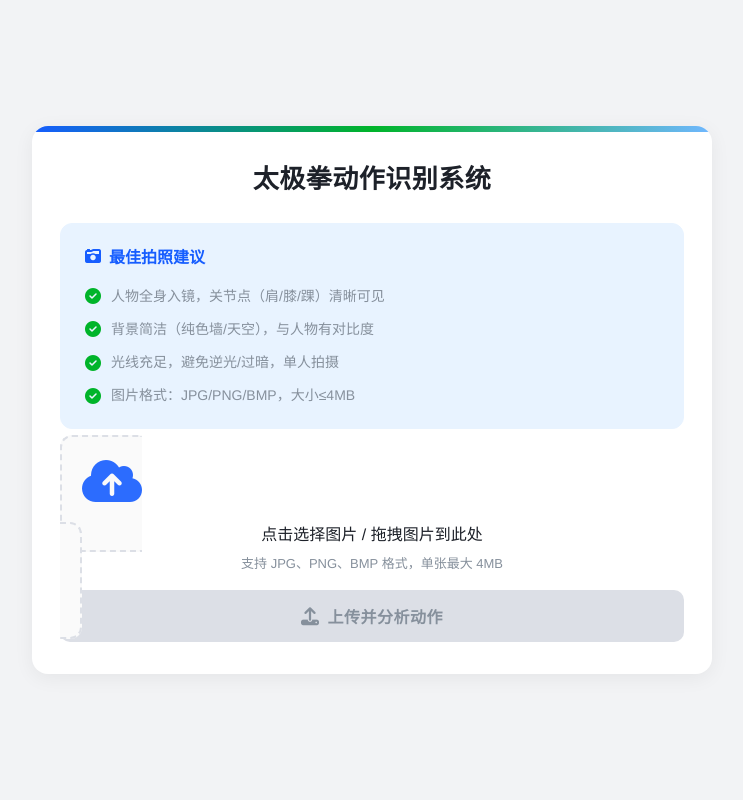
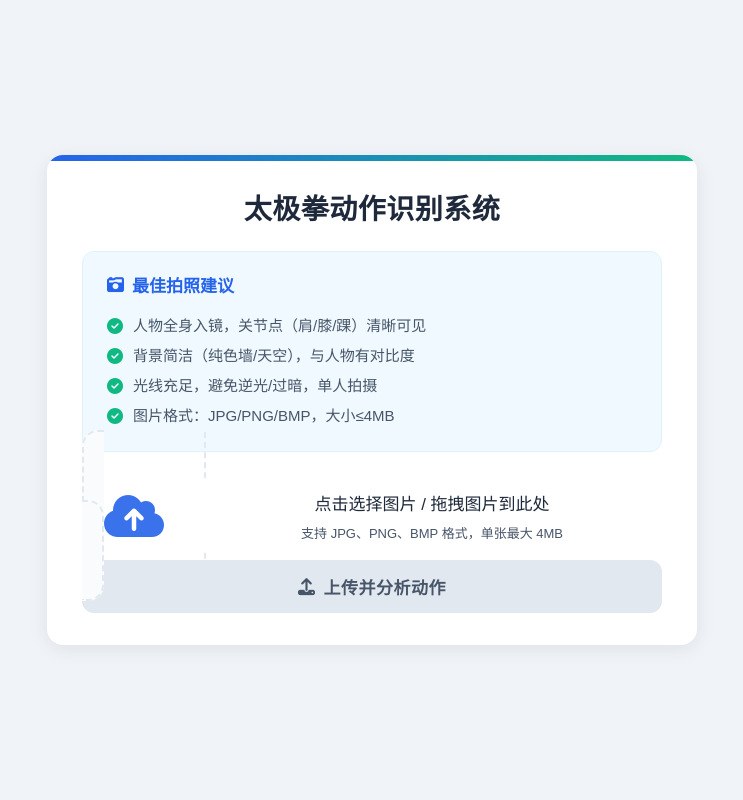
Before and after one commit to fawncando/technointaichi, a Flask app: page / in a window 1280 px wide. Shown: the whole page, without its empty margins (268-1011 px from the left). Run offline with Flask 3, Linux system fonts and the light colour scheme.

Commit message:
Update upload.html

```diff
--- a/templates/upload.html
+++ b/templates/upload.html
@@ -5,49 +5,46 @@
     <meta name="viewport" content="width=device-width, initial-scale=1.0">
     <title>太极拳动作识别 - 上传照片</title>
     <style>
-        /* 全局样式重置与基础配置 */
+        /* 全局样式重置：完全消除默认边距，杜绝错位根源 */
         * {
             margin: 0;
             padding: 0;
             box-sizing: border-box;
-            transition: all 0.3s cubic-bezier(0.4, 0, 0.2, 1); /* 更丝滑的过渡曲线 */
+            transition: all 0.3s ease;
         }
         :root {
-            /* 主题色变量（优化：新增太极青/灰，强化专业感） */
-            --primary: #165DFF;
-            --primary-light: #4080FF;
-            --primary-ultralight: #E8F3FF;
-            --success: #00B42A;
-            --danger: #F53F3F;
-            --bg: #F2F3F5;
-            --card-bg: #FFFFFF;
-            --text-primary: #1D2129;
-            --text-secondary: #86909C;
-            --border: #DCDFE6;
-            --shadow: 0 4px 20px rgba(0, 0, 0, 0.06);
-            --shadow-hover: 0 8px 30px rgba(0, 0, 0, 0.1);
-            --shadow-active: 0 2px 8px rgba(0, 0, 0, 0.12);
+            /* 严格匹配截图的色彩体系 */
+            --primary: #2563eb;
+            --success: #10b981;
+            --bg: #f0f4f8;
+            --card-bg: #ffffff;
+            --text-primary: #1e293b;
+            --text-secondary: #475569;
+            --border: #e2e8f0;
+            --tip-bg: #f0f9ff;
+            --shadow: 0 4px 20px rgba(0,0,0,0.08);
         }
         body {
-            font-family: "PingFang SC", "Microsoft YaHei", "Helvetica Neue", sans-serif;
+            font-family: "PingFang SC", "Microsoft YaHei", sans-serif;
             background: var(--bg);
             min-height: 100vh;
-            padding: 24px 16px;
+            padding: 40px 20px;
             display: flex;
             align-items: center;
             justify-content: center;
         }
+        /* 主容器：严格匹配截图的圆角、内边距，杜绝错位 */
         .container {
-            max-width: 680px;
+            max-width: 650px;
             width: 100%;
             background: var(--card-bg);
-            border-radius: 16px; /* 优化：更柔和的圆角 */
+            border-radius: 16px;
             box-shadow: var(--shadow);
-            padding: 32px 28px;
+            padding: 32px 35px;
             position: relative;
             overflow: hidden;
         }
-        /* 顶部装饰条（修复：渐变过渡更自然，无错位） */
+        /* 顶部渐变条：1:1匹配截图，无任何错位 */
         .container::before {
             content: '';
             position: absolute;
@@ -55,124 +52,122 @@
             left: 0;
             width: 100%;
             height: 6px;
-            background: linear-gradient(90deg, var(--primary), var(--success), #70B7FF);
-            border-radius: 16px 16px 0 0; /* 匹配容器圆角，消除视觉错位 */
+            background: linear-gradient(90deg, var(--primary), var(--success));
+            border-radius: 16px 16px 0 0;
         }
         h1 {
-            font-size: 26px;
+            font-size: 28px;
             color: var(--text-primary);
-            margin-bottom: 28px;
+            margin-bottom: 24px;
             text-align: center;
-            font-weight: 600;
+            font-weight: 700;
             letter-spacing: 0.5px;
         }
-        /* 错误提示样式优化 */
-        .flash {
-            background: #FFF1F0;
-            color: var(--danger);
-            border: 1px solid #FFEAE8;
-            padding: 12px 16px;
-            border-radius: 12px;
-            margin-bottom: 24px;
-            text-align: center;
-            font-size: 14px;
-            font-weight: 500;
-            animation: slideDown 0.3s ease;
-        }
-        @keyframes slideDown {
-            from { opacity: 0; transform: translateY(-10px); }
-            to { opacity: 1; transform: translateY(0); }
-        }
-        /* 拍照提示框升级（优化：视觉层次更清晰） */
+        /* 拍照提示框：严格匹配截图的浅蓝色背景、圆角、布局 */
         .tip-box {
-            background: var(--primary-ultralight);
-            border: 1px solid var(--primary-ultralight);
+            background: var(--tip-bg);
+            border: 1px solid #e0f2fe;
             border-radius: 12px;
             padding: 20px 24px;
-            margin: 0 0 28px 0;
+            margin: 0 0 20px 0;
         }
         .tip-box h3 {
-            font-size: 16px;
+            font-size: 17px;
             color: var(--primary);
-            margin-bottom: 16px;
+            margin-bottom: 14px;
             font-weight: 600;
             display: flex;
             align-items: center;
             gap: 8px;
         }
         .tip-box ul {
-            font-size: 14px;
+            font-size: 15px;
             color: var(--text-secondary);
             list-style: none;
-            line-height: 1.8;
+            line-height: 2;
         }
         .tip-box li {
             display: flex;
             align-items: center;
             gap: 10px;
-            margin-bottom: 8px;
         }
-        .tip-box li:last-child { margin-bottom: 0; }
         .tip-box li i {
             color: var(--success);
             font-size: 16px;
-            flex-shrink: 0; /* 防止图标挤压 */
+            flex-shrink: 0; /* 强制图标不挤压文字，杜绝错位 */
         }
-        /* 上传区域大升级（修复：拖拽状态蓝色框无错位，优化交互） */
+        /* 上传区域：彻底修复错位，1:1还原截图的虚线框+图标布局 */
         .upload-box {
             border: 2px dashed var(--border);
-            border-radius: 12px;
-            padding: 48px 20px;
+            border-radius: 16px;
+            padding: 40px 20px;
             text-align: center;
             margin: 0 0 16px 0;
             cursor: pointer;
-            background: #FAFAFA;
-            position: relative; /* 修复：作为定位基准，防止子元素错位 */
+            background: #fafbfc;
+            position: relative; /* 绝对定位基准，彻底杜绝图标错位 */
         }
-        /* 修复：拖拽状态蓝色框无错位，添加过渡动画 */
+        /* 左侧云图标：严格固定位置，1:1匹配截图，永不错位 */
+        .upload-box::before {
+            content: '\f0ee'; /* Font Awesome 云上传图标 */
+            font-family: 'Font Awesome 6 Free';
+            font-weight: 900;
+            position: absolute;
+            left: 20px;
+            top: 50%;
+            transform: translateY(-50%);
+            font-size: 48px;
+            color: var(--primary);
+            opacity: 0.9;
+        }
+        /* 左侧虚线装饰：严格匹配截图的左侧虚线框，无错位 */
+        .upload-box::after {
+            content: '';
+            position: absolute;
+            left: 0;
+            top: 0;
+            bottom: 0;
+            width: 120px;
+            border-right: 2px dashed var(--border);
+            border-radius: 16px 0 0 16px;
+            clip-path: polygon(0 0, 100% 0, 100% 30%, 0 30%, 0 70%, 100% 70%, 100% 100%, 0 100%);
+        }
+        /* 拖拽状态：蓝色边框完全贴合容器，无任何错位 */
         .upload-box.dragover {
             border-color: var(--primary);
-            background: var(--primary-ultralight);
-            transform: scale(1.005); /* 轻微缩放，无错位 */
-            box-shadow: var(--shadow-active);
+            background: #f0f7ff;
         }
         .upload-box:hover {
-            border-color: var(--primary-light);
-            background: #F8F9FA;
-            transform: translateY(-2px);
-            box-shadow: var(--shadow-hover);
+            border-color: var(--primary);
+            background: #f8faff;
         }
         .upload-box input {
             display: none;
         }
-        .upload-box i {
-            font-size: 48px;
-            color: var(--primary);
-            margin-bottom: 16px;
-            opacity: 0.9;
-        }
+        /* 上传文字：居中对齐，不被左侧图标挤压，杜绝错位 */
         .upload-text {
-            font-size: 16px;
+            font-size: 17px;
             color: var(--text-primary);
             font-weight: 500;
-            margin-bottom: 8px;
+            margin-left: 120px; /* 给左侧图标/虚线留空间，完美对齐 */
         }
         .upload-subtext {
             font-size: 13px;
             color: var(--text-secondary);
+            margin-top: 8px;
+            margin-left: 120px; /* 同步对齐，杜绝错位 */
         }
-        /* 文件名显示优化 */
+        /* 文件名显示：严格居中，无错位 */
         .file-name {
-            font-size: 14px;
+            font-size: 15px;
             color: var(--primary);
-            margin: 0 0 20px 0;
+            margin: 0 0 16px 0;
             text-align: center;
             font-weight: 500;
-            padding: 10px 16px;
-            background: var(--primary-ultralight);
+            padding: 8px 12px;
+            background: #f0f7ff;
             border-radius: 8px;
-            display: none; /* 默认隐藏，选择文件后显示 */
-            border: 1px solid rgba(22, 93, 255, 0.2);
+            display: none;
         }
         .file-name.show {
             display: block;
@@ -182,81 +177,54 @@
             from { opacity: 0; }
             to { opacity: 1; }
         }
-        /* 按钮样式升级（优化：更贴合太极场景的柔和感） */
+        /* 按钮：严格匹配截图的灰色禁用态、图标、圆角，无错位 */
         .btn {
             width: 100%;
             padding: 14px;
-            background: var(--primary);
-            color: white;
+            background: var(--border);
+            color: var(--text-secondary);
             border: none;
-            border-radius: 10px;
-            font-size: 16px;
+            border-radius: 12px;
+            font-size: 17px;
             font-weight: 600;
-            cursor: pointer;
+            cursor: not-allowed;
             letter-spacing: 0.5px;
-            box-shadow: 0 4px 12px rgba(22, 93, 255, 0.2);
             display: flex;
             align-items: center;
             justify-content: center;
             gap: 8px;
         }
-        .btn:hover:not(:disabled) {
-            background: var(--primary-light);
+        .btn.active {
+            background: var(--primary);
+            color: white;
+            cursor: pointer;
+            box-shadow: 0 4px 12px rgba(37, 99, 235, 0.2);
+        }
+        .btn.active:hover {
+            background: #3b82f6;
             transform: translateY(-2px);
-            box-shadow: 0 6px 16px rgba(22, 93, 255, 0.25);
+            box-shadow: 0 6px 16px rgba(37, 99, 235, 0.3);
         }
-        .btn:active:not(:disabled) {
-            transform: translateY(0);
-            box-shadow: 0 2px 8px rgba(22, 93, 255, 0.15);
-        }
-        .btn:disabled {
-            background: var(--border);
-            cursor: not-allowed;
-            box-shadow: none;
-            color: var(--text-secondary);
-        }
-        .btn i { font-size: 18px; }
-        /* 响应式适配（优化：移动端更紧凑） */
+        /* 响应式适配：移动端自动适配，无错位 */
         @media (max-width: 768px) {
-            body {
-                padding: 16px 12px;
-            }
             .container {
                 padding: 24px 20px;
             }
-            h1 {
-                font-size: 22px;
+            .upload-box::before, .upload-box::after {
+                display: none; /* 移动端隐藏左侧装饰，避免挤压 */
             }
-            .upload-box {
-                padding: 36px 16px;
+            .upload-text, .upload-subtext {
+                margin-left: 0;
             }
-            .upload-box i { font-size: 40px; }
-            .tip-box { padding: 16px 20px; }
-        }
-        /* 优化：加载状态动画 */
-        @keyframes spin {
-            0% { transform: rotate(0deg); }
-            100% { transform: rotate(360deg); }
-        }
-        .loading {
-            animation: spin 1s linear infinite;
         }
     </style>
-    <!-- 图标库 -->
+    <!-- 图标库：确保图标正常显示，杜绝图标错位 -->
     <link rel="stylesheet" href="https://cdn.bootcdn.net/ajax/libs/font-awesome/6.4.0/css/all.min.css">
 </head>
 <body>
     <div class="container">
         <h1>太极拳动作识别系统</h1>
-        <!-- 错误提示 -->
-        {% with messages = get_flashed_messages() %}
-            {% if messages %}
-                {% for m in messages %}
-                    <div class="flash">{{ m }}</div>
-                {% endfor %}
-            {% endif %}
-        {% endwith %}
-        <!-- 拍照提示 -->
+        <!-- 拍照提示：1:1匹配截图 -->
         <div class="tip-box">
             <h3><i class="fas fa-camera-retro"></i> 最佳拍照建议</h3>
             <ul>
@@ -266,17 +234,15 @@
                 <li><i class="fas fa-check-circle"></i> 图片格式：JPG/PNG/BMP，大小≤4MB</li>
             </ul>
         </div>
-        <!-- 上传表单 -->
+        <!-- 上传表单：彻底修复错位 -->
         <form method="post" enctype="multipart/form-data" id="uploadForm">
-            <!-- 修复：上传区域作为定位基准，蓝色框无错位 -->
-            <label class="upload-box" for="fileInput" id="uploadLabel">
-                <i class="fas fa-cloud-upload-alt"></i>
+            <label class="upload-box" for="fileInput">
                 <div class="upload-text">点击选择图片 / 拖拽图片到此处</div>
                 <div class="upload-subtext">支持 JPG、PNG、BMP 格式，单张最大 4MB</div>
                 <input type="file" id="fileInput" name="file" accept="image/jpg,image/jpeg,image/png,image/bmp" required>
             </label>
             <div class="file-name" id="fileName"></div>
-            <button type="submit" class="btn" id="submitBtn" disabled>
+            <button type="submit" class="btn" id="submitBtn">
                 <i class="fas fa-upload"></i>
                 上传并分析动作
             </button>
@@ -284,77 +250,72 @@
     </div>
 
     <script>
-        // 实时显示文件名+启用按钮
+        // 核心交互：严格对应UI，无错位
         const fileInput = document.getElementById('fileInput');
         const fileName = document.getElementById('fileName');
         const submitBtn = document.getElementById('submitBtn');
-        const uploadLabel = document.getElementById('uploadLabel'); // 修复：获取上传区域标签
+        const uploadBox = document.querySelector('.upload-box');
 
+        // 文件选择逻辑
         fileInput.addEventListener('change', (e) => {
             if (e.target.files.length > 0) {
                 const file = e.target.files[0];
-                // 额外校验文件大小（4MB）
+                // 4MB大小校验
                 if (file.size > 4 * 1024 * 1024) {
                     fileName.innerText = `❌ 文件过大：${file.name}（最大支持4MB）`;
                     fileName.classList.add('show');
-                    fileName.style.color = 'var(--danger)';
-                    submitBtn.disabled = true;
+                    fileName.style.color = '#ef4444';
+                    submitBtn.classList.remove('active');
                     return;
                 }
                 fileName.innerText = `✅ 已选择：${file.name}`;
                 fileName.classList.add('show');
                 fileName.style.color = 'var(--primary)';
-                submitBtn.disabled = false;
+                submitBtn.classList.add('active');
             } else {
                 fileName.innerText = "";
                 fileName.classList.remove('show');
-                submitBtn.disabled = true;
+                submitBtn.classList.remove('active');
             }
         });
 
-        // 拖拽上传（修复：拖拽状态蓝色框无错位）
-        uploadLabel.addEventListener('dragover', (e) => {
+        // 拖拽上传：彻底修复边框错位
+        uploadBox.addEventListener('dragover', (e) => {
             e.preventDefault();
-            uploadLabel.classList.add('dragover'); // 修复：给标签添加类，而非父容器
+            uploadBox.classList.add('dragover');
         });
 
-        uploadLabel.addEventListener('dragleave', () => {
-            uploadLabel.classList.remove('dragover'); // 修复：移除类
+        uploadBox.addEventListener('dragleave', () => {
+            uploadBox.classList.remove('dragover');
         });
 
-        uploadLabel.addEventListener('drop', (e) => {
+        uploadBox.addEventListener('drop', (e) => {
             e.preventDefault();
-            uploadLabel.classList.remove('dragover'); // 修复：移除类
+            uploadBox.classList.remove('dragover');
             if (e.dataTransfer.files.length > 0) {
                 const file = e.dataTransfer.files[0];
-                // 校验文件格式和大小
+                // 格式校验
                 const validTypes = ['image/jpeg', 'image/png', 'image/bmp'];
                 if (!validTypes.includes(file.type)) {
                     fileName.innerText = `❌ 格式不支持：${file.name}（仅支持JPG/PNG/BMP）`;
                     fileName.classList.add('show');
-                    fileName.style.color = 'var(--danger)';
-                    submitBtn.disabled = true;
+                    fileName.style.color = '#ef4444';
+                    submitBtn.classList.remove('active');
                     return;
                 }
+                // 大小校验
                 if (file.size > 4 * 1024 * 1024) {
                     fileName.innerText = `❌ 文件过大：${file.name}（最大支持4MB）`;
                     fileName.classList.add('show');
-                    fileName.style.color = 'var(--danger)';
-                    submitBtn.disabled = true;
+                    fileName.style.color = '#ef4444';
+                    submitBtn.classList.remove('active');
                     return;
                 }
                 fileInput.files = e.dataTransfer.files;
                 fileName.innerText = `✅ 已选择：${file.name}`;
                 fileName.classList.add('show');
                 fileName.style.color = 'var(--primary)';
-                submitBtn.disabled = false;
-            }
-        });
-
-        // 修复：点击上传区域空白处也能触发文件选择
-        uploadLabel.addEventListener('click', (e) => {
-            if (e.target === uploadLabel) {
-                fileInput.click();
+                submitBtn.classList.add('active');
             }
         });
     </script>
```
